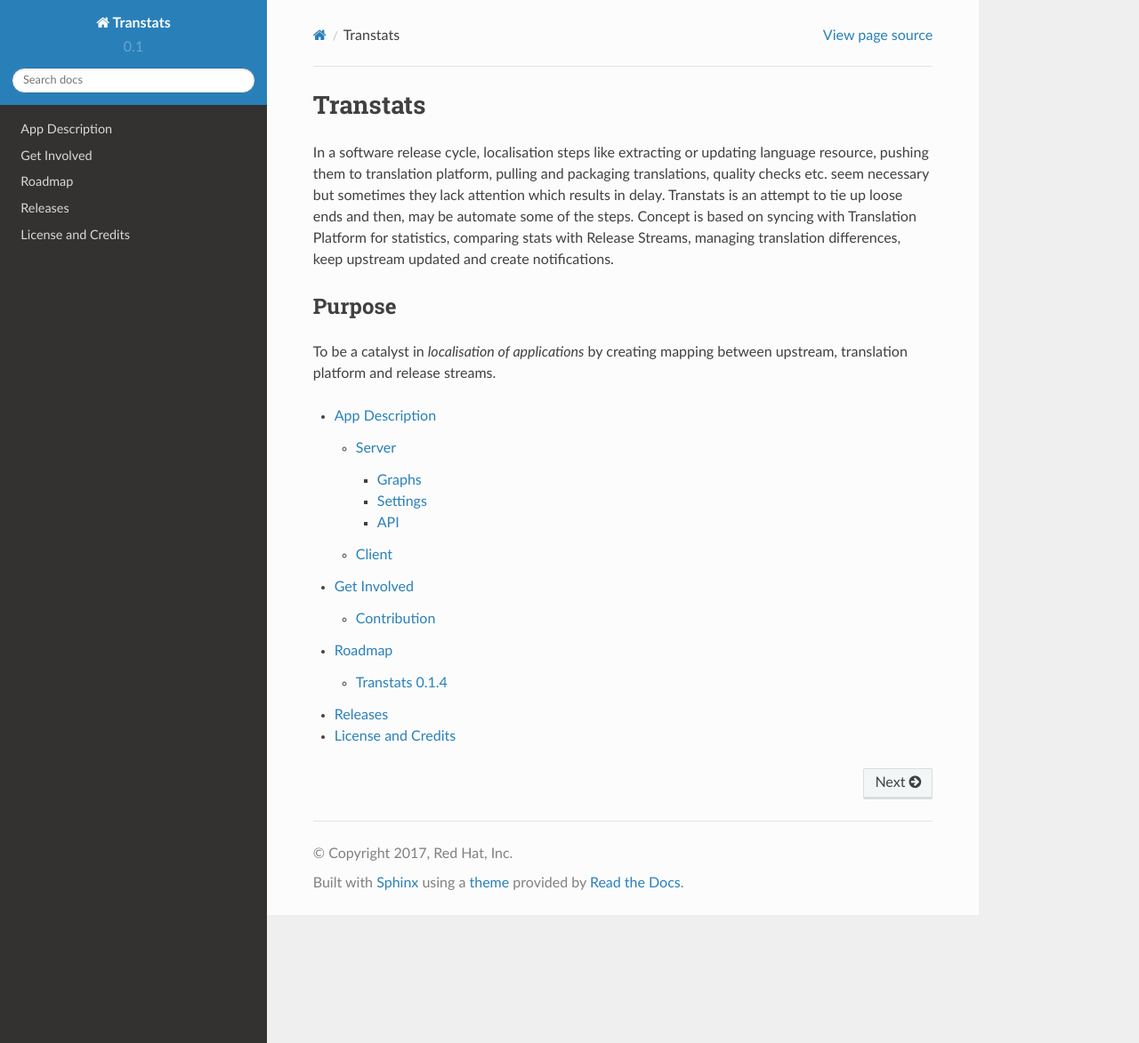
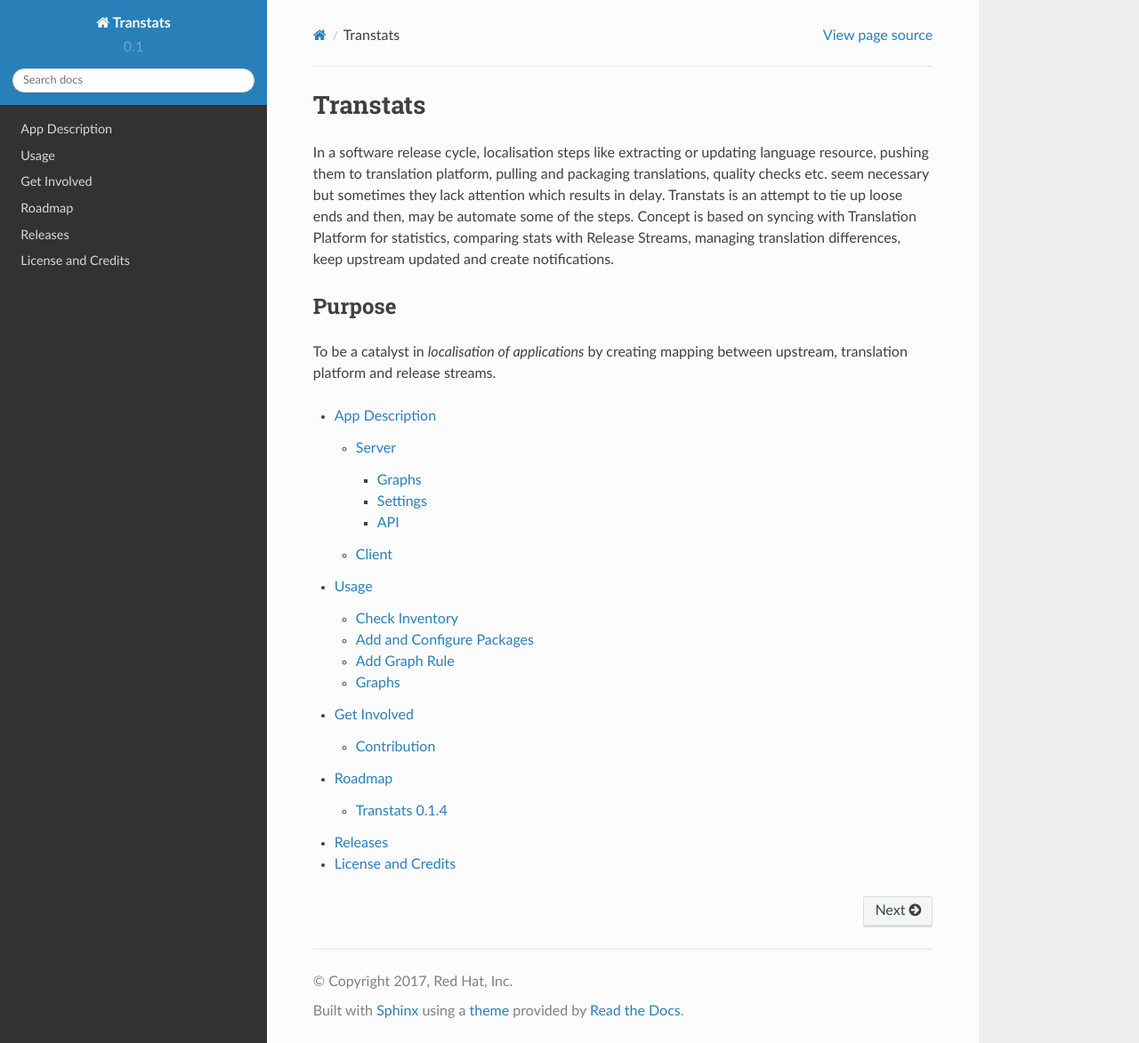
Before and after one commit to transtats/transtats, a Sphinx documentation site: the page built from docs/source/index.rst, in a window 1280 px wide and 1173 px high. Shown: the whole window at 89% size. Built offline with Sphinx 7.4.7 and the Read the Docs theme 2.0.0, drawn with Linux system fonts in a browser that asks for light colours; part of the change alters nothing that is shown.

Commit message:
Add usage guide in docs
Signed-off-by: Bhavin Gandhi <bhavin7392@gmail.com>

```diff
--- a/docs/source/index.rst
+++ b/docs/source/index.rst
@@ -11,6 +11,7 @@ To be a catalyst in *localisation of applications* by creating mapping between u
 
 .. toctree::
     description
+    usage
     getinvolved
     roadmap
     releases
--- /dev/null
+++ b/docs/source/usage.rst
@@ -0,0 +1,23 @@
+=====
+Usage
+=====
+
+Check Inventory
+===============
+
+Graphs will be generated for enabled languages, aliases are used while syncing. One can create a language set, which can be associated with a release branch. Multiple instances of a translation platform can be added. RHEL and Fedora are release streams whereas RHEL 7.4 is a branch. A release branch should have a language set and a schedule. Transtats jobs sync at intervals to keep stats and schedule latest.
+
+Add and Configure Packages
+==========================
+
+While adding a package, upstream URL is required. And package name is verified with selected translation platform. Translation of a package can be tracked for multiple release streams. Package can be sync'd with translation platform while adding itself. Once sync'd, branch mapping can be created. It maps Transtats release branches with most suitable project versions available at translation platform. Package can be sync'd with upstream repo as well (limited to git repo and PO files).
+
+Add Graph Rule
+==============
+
+Slug form of rule name would be saved. This should be specific for a release branch. Packages having branch mapping created can only be included here. Languages could be picked from language set associated with the release branch or from enabled ones. Somehow if a package is not tracked for a release stream and selected for inclusion Transtats would show an error.
+
+Graphs
+======
+
+Transtats has two graph views: specific to a package in all languages for all branches and another specific to a release branch in chosen languages for selected packages. Latter is a graph rule representation and its accuracy depends on branch mapping of packages. A sync'd package can appear in former view whereas branch mapping is necessary for latter. Even translation workload could be estimated for a release branch. This has three views: combined, detailed and per languages.
```
